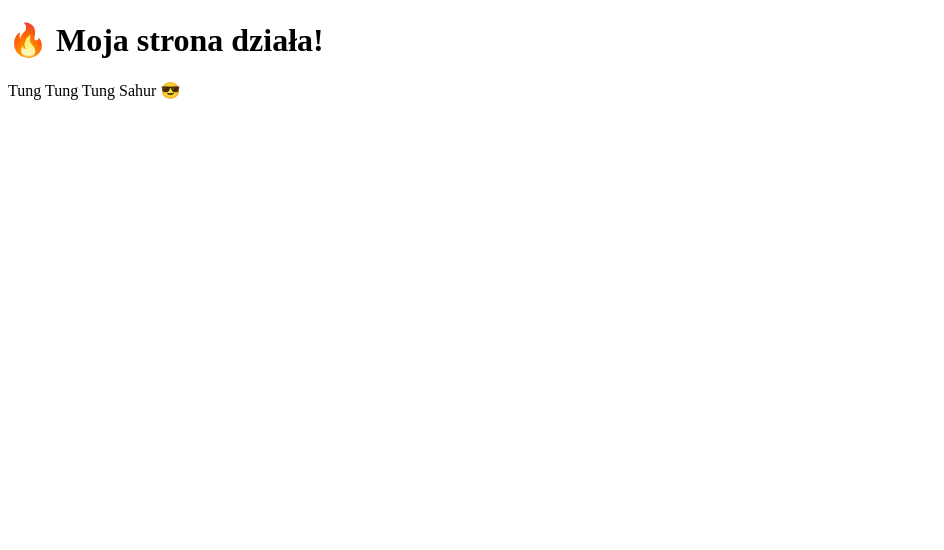
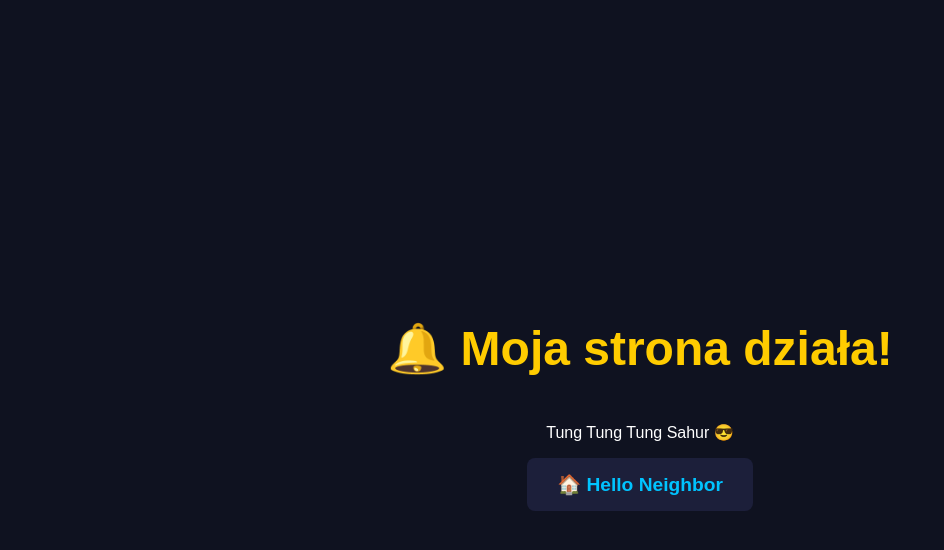
Before and after one commit to UmbraLaLa29/Tung-Tung-Tung-SAHUR, a plain HTML site: page index.html in a window 1280 px wide. Shown: the whole page, without its empty margins (0-944 px from the left). Drawn offline with Linux system fonts and the light colour scheme.

Commit message:
Update index.html

```diff
--- a/index.html
+++ b/index.html
@@ -3,9 +3,49 @@
 <head>
   <meta charset="UTF-8">
   <title>Tung Tung Tung Sahur</title>
+  <style>
+    body {
+      margin: 0;
+      font-family: Arial, sans-serif;
+      background: #0f1220;
+      color: #ffffff;
+      display: flex;
+      flex-direction: column;
+      align-items: center;
+      justify-content: center;
+      min-height: 100vh;
+    }
+    h1 {
+      font-size: 3em;
+      margin-bottom: 30px;
+      color: #ffcc00;
+    }
+    .links {
+      display: flex;
+      gap: 20px;
+    }
+    a {
+      background: #1c1f3a;
+      color: #00c3ff;
+      padding: 15px 30px;
+      text-decoration: none;
+      border-radius: 8px;
+      font-size: 1.2em;
+      font-weight: bold;
+      transition: all 0.3s;
+    }
+    a:hover {
+      background: #00c3ff;
+      color: #0f1220;
+      transform: scale(1.05);
+    }
+  </style>
 </head>
 <body>
-  <h1>🔥 Moja strona działa!</h1>
+  <h1>🔔 Moja strona działa!</h1>
   <p>Tung Tung Tung Sahur 😎</p>
+  <div class="links">
+    <a href="hello-neighbor.html">🏠 Hello Neighbor</a>
+  </div>
 </body>
 </html>
```
